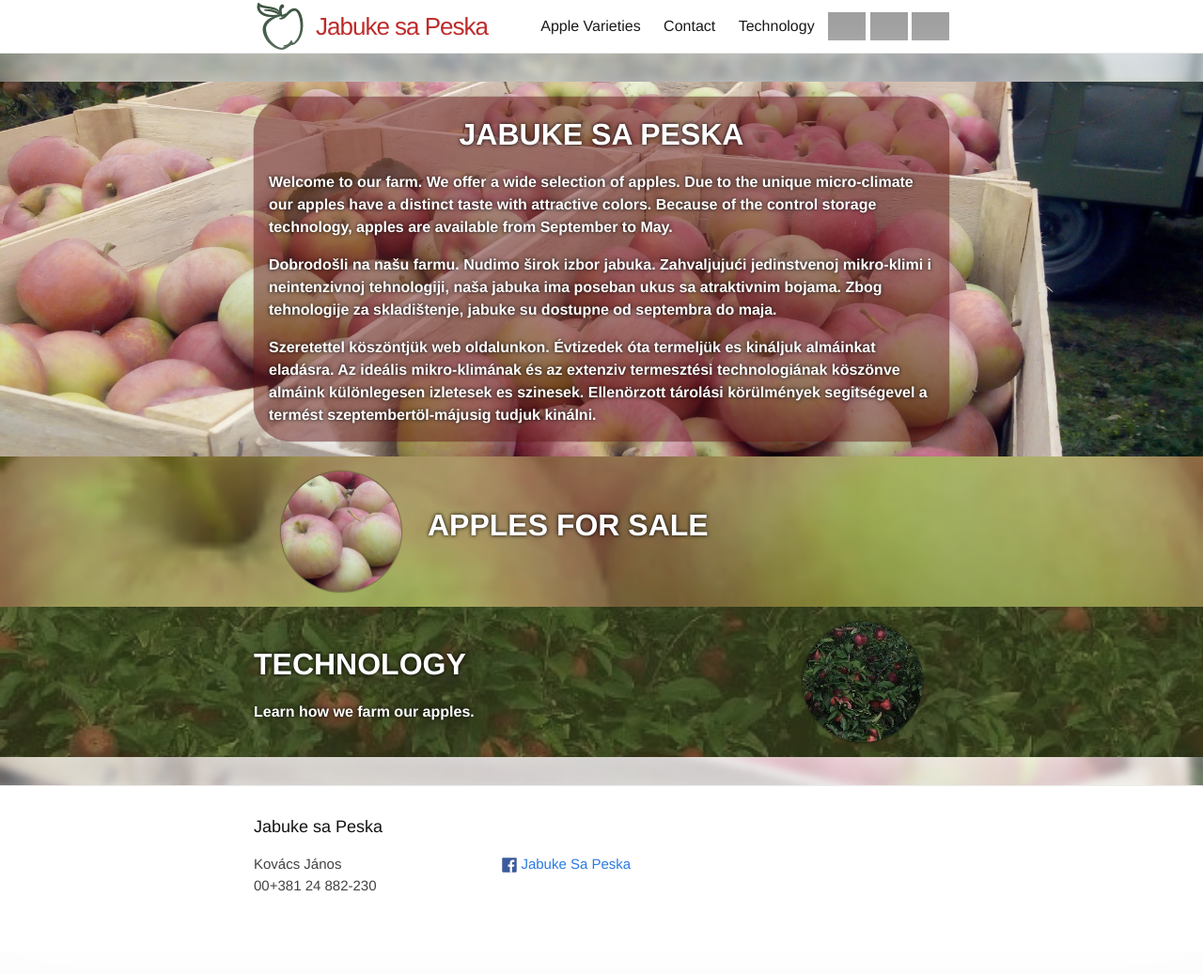
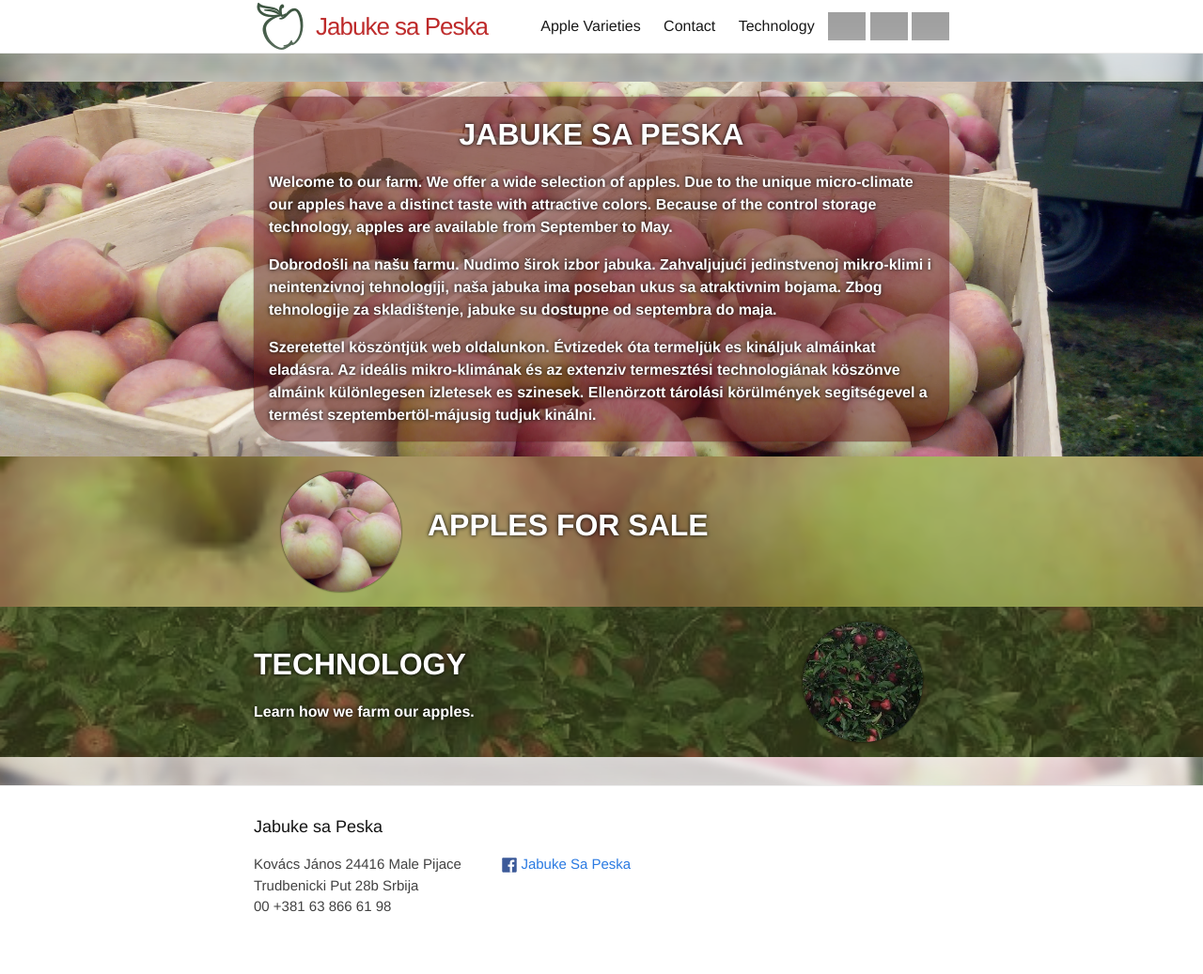
Before and after one commit to JabukeSaPeska/JabukeSaPeska.github.io, a Jekyll site: the page built from index.md, in a window 1280 px wide. Shown: the whole page at 94% size. Built offline with Jekyll 4.4.1, drawn with Linux system fonts in a browser that asks for light colours; before the commit the page ends 1014 px from its top, so only the background shows below that; grey boxes are pictures that could not be loaded.

Commit message:
Correct address and phone number

```diff
--- a/_config.yml
+++ b/_config.yml
@@ -8,8 +8,8 @@
 # Site settings
 title: Jabuke sa Peska
 email: ''
-address: Kovács János
-phone_number: 00+381 24 882-230
+address: Kovács János 24416 Male Pijace Trudbenicki Put 28b Srbija
+phone_number: 00 +381 63 866 61 98
 description: ''
 baseurl: "" # the subpath of your site, e.g. /blog
 url: "http://127.0.0.1" # the base hostname & protocol for your site
```
